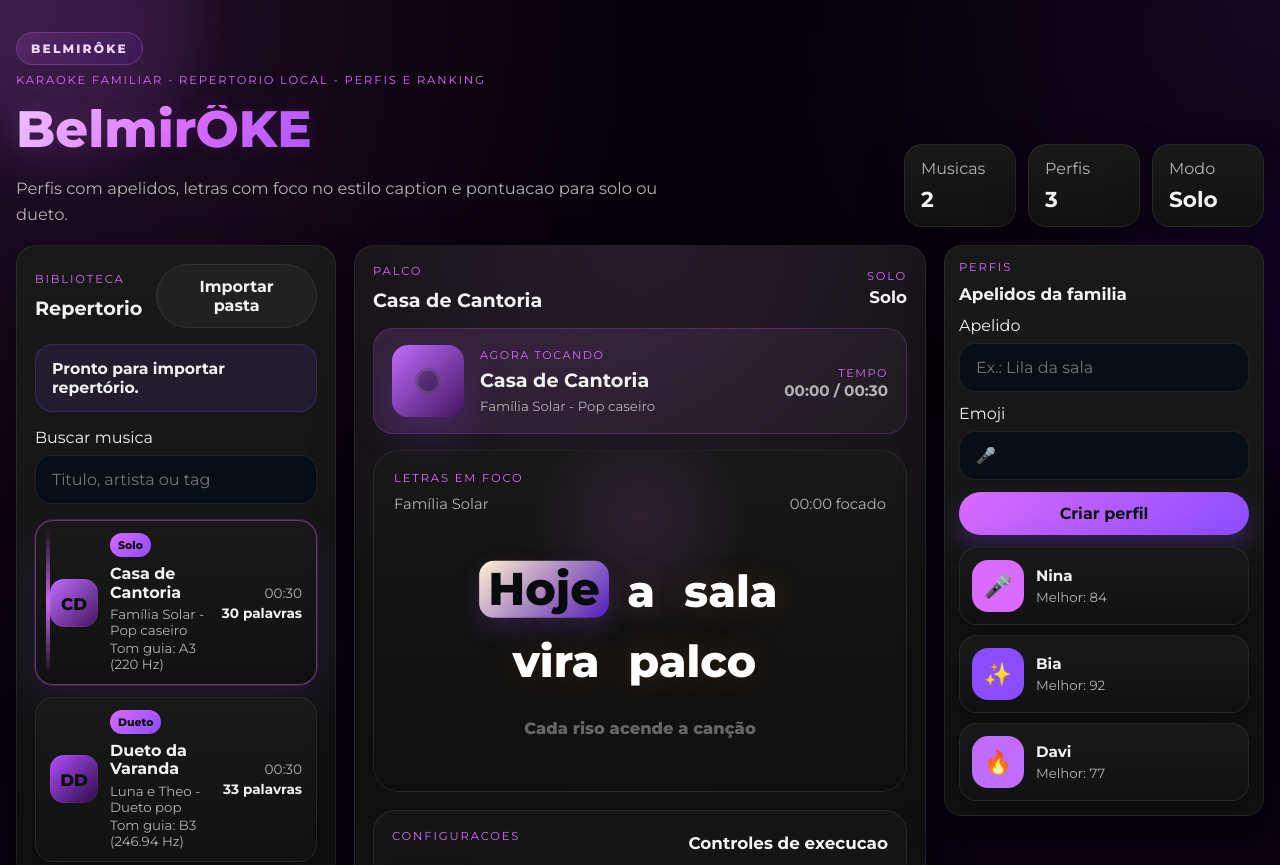
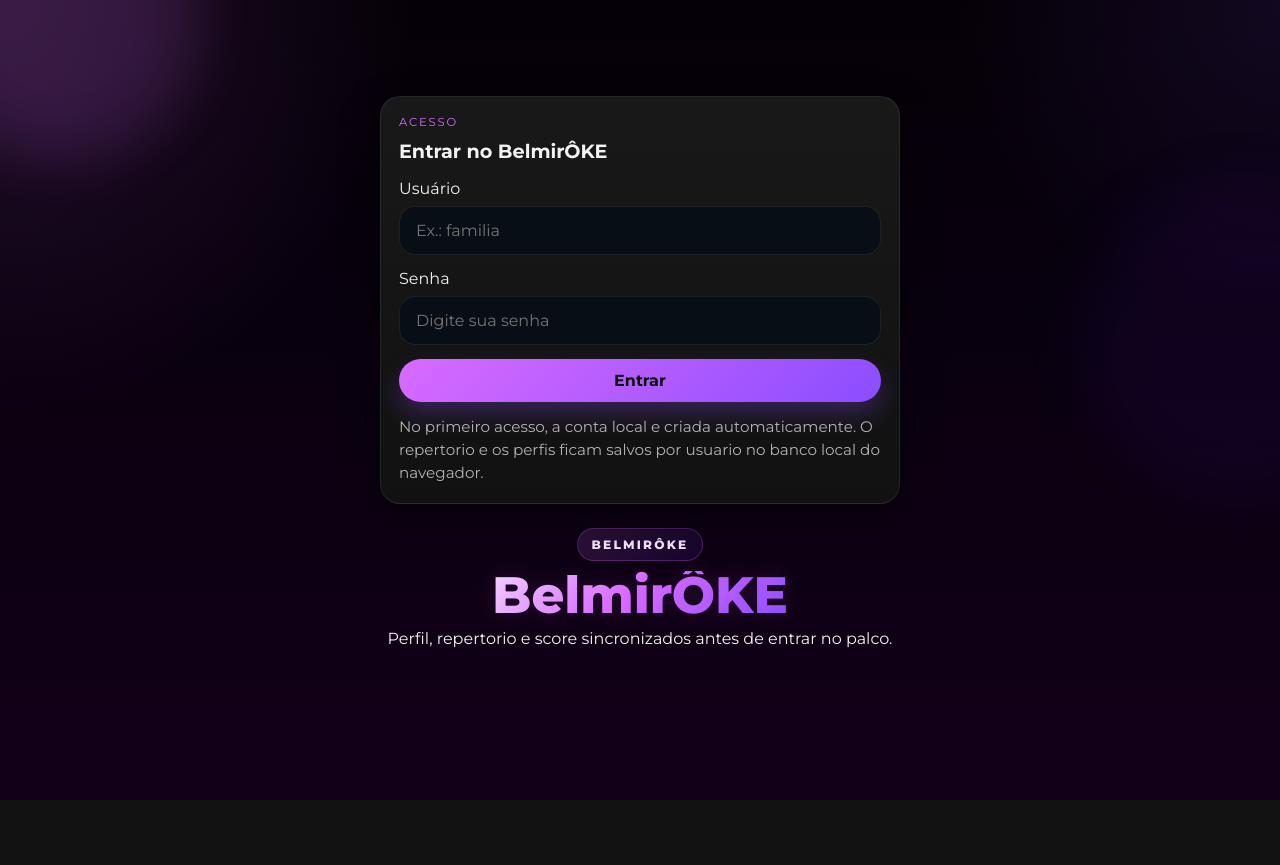
Before and after one commit to gabrielbelmiro/karaoke-family-hub, a website built with Vite: page index.html in a window 1280 px wide. Shown: the top 865 px of the page. After the commit the page ends 800 px from the top, so only its background shows below. Built offline with nearby package versions, Linux system fonts and the light colour scheme.

Commit message:
Revert "feat: open app without login screen"
This reverts commit 9314c1deada8fba9152cb6826b66574d1eba514a.

```diff
--- a/app.js
+++ b/app.js
@@ -378,9 +378,9 @@
       var playingAnimation = null;
       var activeStateHydration = null;
 
-      vm.authenticated = true;
+      vm.authenticated = !!activeUsername;
       vm.accountUsername = activeUsername;
-      vm.accountDisplayName = session && session.displayName ? String(session.displayName) : 'Local';
+      vm.accountDisplayName = session && session.displayName ? String(session.displayName) : activeUsername;
       vm.authLoading = false;
       vm.loginError = '';
       vm.loginForm = {
--- a/index.html
+++ b/index.html
@@ -15,6 +15,38 @@
   <body ng-app="karaokeFamilyHub" ng-controller="KaraokeController as vm">
     <div class="ambient ambient-a"></div>
     <div class="ambient ambient-b"></div>
+
+    <section class="login-screen" ng-if="!vm.authenticated">
+      <div class="login-card panel">
+        <div class="panel-header login-header">
+          <div>
+            <p class="panel-kicker">Acesso</p>
+            <h2>Entrar no BelmirÔKE</h2>
+          </div>
+        </div>
+
+        <form class="login-form" ng-submit="vm.login()">
+          <label>
+            <span>Usuário</span>
+            <input type="text" ng-model="vm.loginForm.username" autocomplete="username" placeholder="Ex.: familia" />
+          </label>
+          <label>
+            <span>Senha</span>
+            <input type="password" ng-model="vm.loginForm.password" autocomplete="current-password" placeholder="Digite sua senha" />
+          </label>
+          <button class="primary-button" type="submit" ng-disabled="vm.authLoading">
+            Entrar
+          </button>
+          <p class="login-error" ng-show="vm.loginError" ng-bind="vm.loginError"></p>
+          <p class="login-note">No primeiro acesso, a conta local e criada automaticamente. O repertorio e os perfis ficam salvos por usuario no banco local do navegador.</p>
+        </form>
+      </div>
+      <div class="login-brand">
+        <p class="brand-badge">BelmirÔKE</p>
+        <h1>BelmirÔKE</h1>
+        <p>Perfil, repertorio e score sincronizados antes de entrar no palco.</p>
+      </div>
+    </section>
 
     <div class="app-shell" ng-if="vm.authenticated" ng-cloak>
     <header class="topbar">
@@ -40,6 +72,11 @@
           <span>Modo</span>
           <strong>{{ vm.modeLabel }}</strong>
         </article>
+      </div>
+      <div class="topbar-account">
+        <span>Conta ativa</span>
+        <strong>{{ vm.accountDisplayName || vm.accountUsername || 'Local' }}</strong>
+        <button class="ghost-button" type="button" ng-click="vm.logout()">Sair</button>
       </div>
     </header>
 
```
